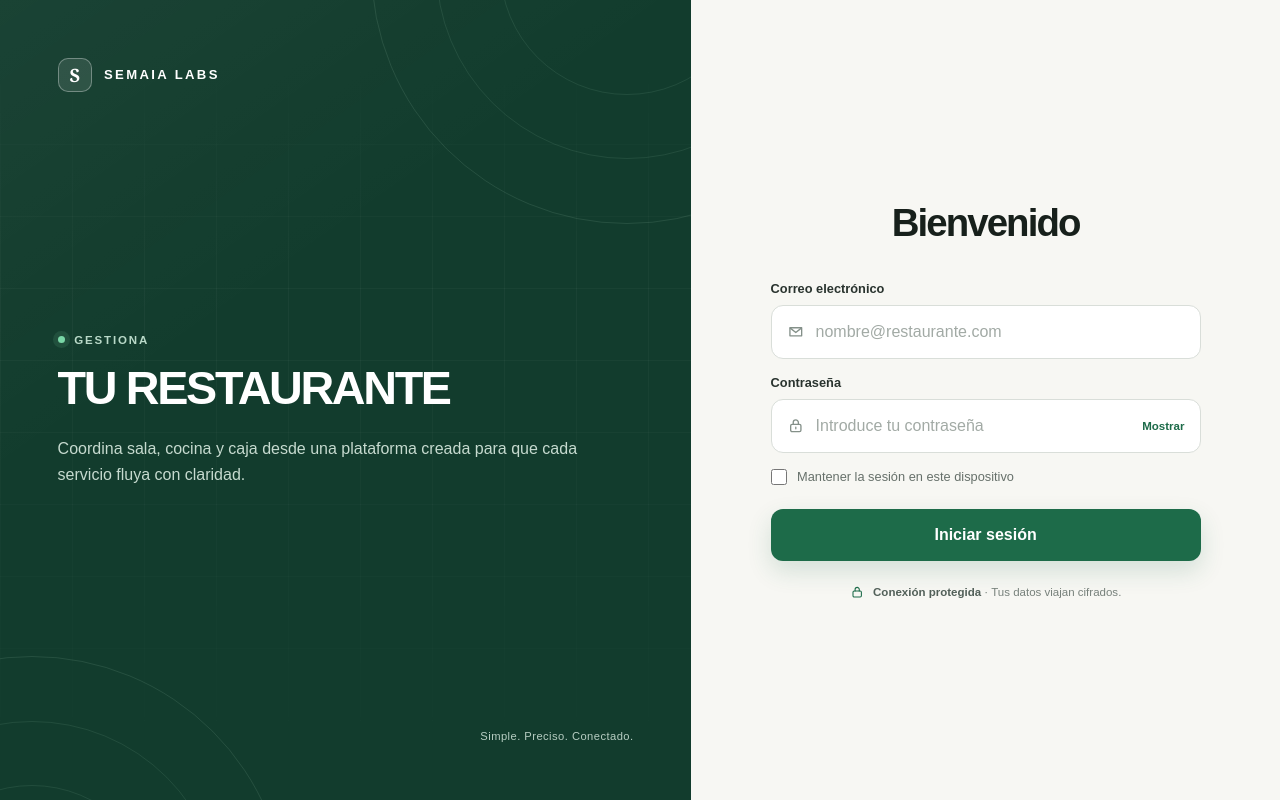
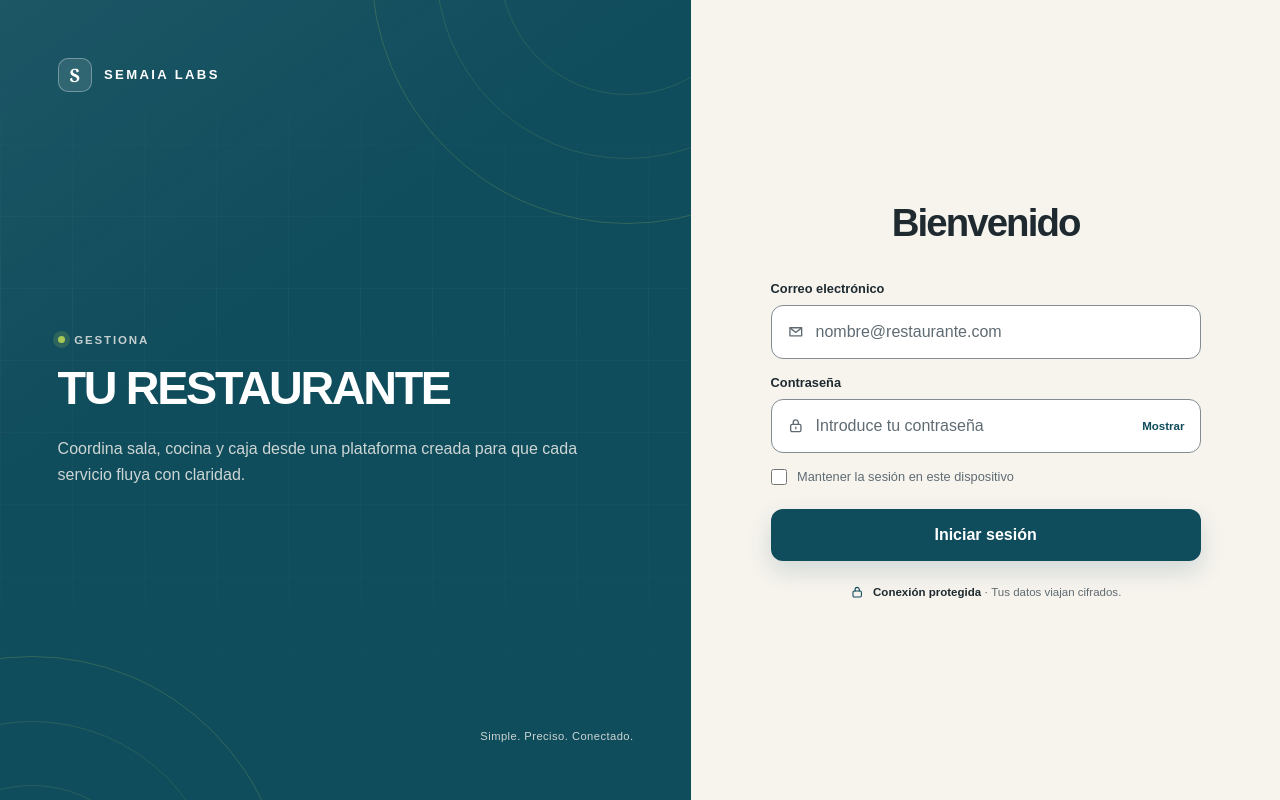
Before and after one commit to irvinvela/SGR, a Next.js app in the folder frontend/: page / in a window 1280 px wide. Built offline with nearby package versions, Linux system fonts and the light colour scheme; no server answers.

Commit message:
Adopt Creixo Mediterraneo palette across login and SGR UI.

```diff
--- a/frontend/src/app/globals.css
+++ b/frontend/src/app/globals.css
@@ -1,18 +1,46 @@
 :root {
-  --background: #f4f4f1;
-  --surface: #ffffff;
-  --surface-soft: #eef3ed;
-  --text: #17201b;
-  --muted: #66706a;
-  --border: #d9ded9;
-  --primary: #1d6b49;
-  --primary-hover: #15563a;
-  --danger: #a93838;
-  --chart-green: #2f7658;
-  --chart-blue: #587ba3;
-  --chart-amber: #c0844f;
-  --chart-violet: #806b99;
-  --chart-sage: #718d68;
+  --creixo-mediterraneo: #0f4c5c;
+  --creixo-mediterraneo-hover: #0b3c49;
+  --creixo-mediterraneo-tint: #e3edef;
+  --creixo-brote: #a7c957;
+  --creixo-sol: #f2b441;
+  --creixo-sol-tint: #fdf0d5;
+  --creixo-cal: #f7f4ee;
+  --creixo-tinta: #1e2a30;
+  --creixo-piedra: #5f6b73;
+  --creixo-border: #e2ddd3;
+  --creixo-border-input: #848c93;
+  --creixo-warning: #8a5a0b;
+  --creixo-sube: #2e7d4f;
+  --creixo-sube-tint: #eef7f1;
+  --creixo-baja: #b83a2e;
+  --creixo-baja-tint: #fbedeb;
+  --creixo-white: #ffffff;
+
+  --background: var(--creixo-cal);
+  --surface: var(--creixo-white);
+  --surface-soft: var(--creixo-mediterraneo-tint);
+  --text: var(--creixo-tinta);
+  --muted: var(--creixo-piedra);
+  --border: var(--creixo-border);
+  --border-input: var(--creixo-border-input);
+  --primary: var(--creixo-mediterraneo);
+  --primary-hover: var(--creixo-mediterraneo-hover);
+  --on-primary: var(--creixo-white);
+  --danger: var(--creixo-baja);
+  --danger-bg: var(--creixo-baja-tint);
+  --success: var(--creixo-sube);
+  --success-bg: var(--creixo-sube-tint);
+  --warning: var(--creixo-warning);
+  --warning-bg: var(--creixo-sol-tint);
+  --highlight: var(--creixo-sol);
+  --growth: var(--creixo-brote);
+  --focus-ring: rgba(15, 76, 92, 0.16);
+  --chart-green: var(--creixo-sube);
+  --chart-blue: var(--creixo-mediterraneo);
+  --chart-amber: var(--creixo-sol);
+  --chart-violet: var(--creixo-piedra);
+  --chart-sage: var(--creixo-brote);
 }
 
 * {
@@ -41,7 +69,7 @@ select {
   display: grid;
   min-height: 100vh;
   grid-template-columns: minmax(520px, 1.08fr) minmax(440px, 0.92fr);
-  background: #f7f7f3;
+  background: var(--background);
 }
 
 .brand-panel {
@@ -53,9 +81,9 @@ select {
   justify-content: space-between;
   padding: clamp(2rem, 4.5vw, 4.75rem);
   background:
-    linear-gradient(145deg, rgba(255, 255, 255, 0.035), transparent 38%),
-    #123c2d;
-  color: #ffffff;
+    linear-gradient(145deg, rgba(255, 255, 255, 0.06), transparent 38%),
+    var(--primary);
+  color: var(--on-primary);
   isolation: isolate;
 }
 
@@ -76,7 +104,7 @@ select {
   z-index: -1;
   width: 32rem;
   height: 32rem;
-  border: 1px solid rgba(180, 222, 197, 0.12);
+  border: 1px solid rgba(167, 201, 87, 0.22);
   border-radius: 50%;
   pointer-events: none;
 }
@@ -84,7 +112,7 @@ select {
 .brand-glow::before,
 .brand-glow::after {
   position: absolute;
-  border: 1px solid rgba(180, 222, 197, 0.1);
+  border: 1px solid rgba(167, 201, 87, 0.16);
   border-radius: inherit;
   content: "";
 }
@@ -121,7 +149,7 @@ select {
   border-radius: 10px;
   background: rgba(255, 255, 255, 0.1);
   place-items: center;
-  color: #ffffff;
+  color: var(--on-primary);
   font-family: Georgia, "Times New Roman", serif;
   font-size: 1.15rem;
   font-weight: 700;
@@ -149,7 +177,7 @@ select {
   align-items: center;
   gap: 0.6rem;
   margin: 0 0 1.25rem;
-  color: #b9d9c8;
+  color: rgba(247, 244, 238, 0.78);
   font-size: 0.72rem;
   font-weight: 750;
   letter-spacing: 0.16em;
@@ -160,8 +188,8 @@ select {
   width: 7px;
   height: 7px;
   border-radius: 50%;
-  background: #79d7a7;
-  box-shadow: 0 0 0 5px rgba(121, 215, 167, 0.12);
+  background: var(--growth);
+  box-shadow: 0 0 0 5px rgba(167, 201, 87, 0.18);
 }
 
 .brand-copy h1 {
@@ -177,7 +205,7 @@ select {
 .brand-copy > p:last-child {
   max-width: 520px;
   margin: 0;
-  color: #c6dacf;
+  color: rgba(247, 244, 238, 0.82);
   font-size: clamp(1rem, 1.25vw, 1.18rem);
   line-height: 1.65;
 }
@@ -187,13 +215,13 @@ select {
   align-items: center;
   justify-content: flex-end;
   gap: 1rem;
-  color: #91ada0;
+  color: rgba(247, 244, 238, 0.55);
   font-size: 0.7rem;
   letter-spacing: 0.04em;
 }
 
 .brand-footer span {
-  color: #b8cec3;
+  color: rgba(247, 244, 238, 0.82);
 }
 
 .login-panel {
@@ -241,7 +269,7 @@ select {
 }
 
 .form-field label {
-  color: #29332e;
+  color: var(--text);
   font-size: 0.8rem;
   font-weight: 750;
 }
@@ -252,7 +280,7 @@ select {
   width: 100%;
   align-items: center;
   gap: 0.7rem;
-  border: 1px solid var(--border);
+  border: 1px solid var(--border-input);
   border-radius: 12px;
   background: var(--surface);
   padding: 0 0.95rem;
@@ -262,14 +290,14 @@ select {
 .login-input-shell:focus-within {
   border-color: var(--primary);
   background: #ffffff;
-  box-shadow: 0 0 0 4px rgba(29, 107, 73, 0.1);
+  box-shadow: 0 0 0 4px rgba(15, 76, 92, 0.1);
 }
 
 .login-input-shell > svg {
   flex: 0 0 auto;
   width: 1.1rem;
   height: 1.1rem;
-  color: #849089;
+  color: var(--muted);
 }
 
 .login-input-shell input {
@@ -289,7 +317,7 @@ select {
 }
 
 .login-input-shell input::placeholder {
-  color: #a2aaa5;
+  color: var(--muted);
 }
 
 .password-toggle {
@@ -327,12 +355,12 @@ select {
   justify-content: center;
   border-radius: 12px;
   padding: 0.8rem 1.2rem;
-  box-shadow: 0 10px 24px rgba(29, 107, 73, 0.16);
+  box-shadow: 0 10px 24px rgba(15, 76, 92, 0.16);
   transition: background 150ms ease, transform 150ms ease, box-shadow 150ms ease;
 }
 
 .login-card .primary-button:hover:not(:disabled) {
-  box-shadow: 0 13px 28px rgba(29, 107, 73, 0.22);
+  box-shadow: 0 13px 28px rgba(15, 76, 92, 0.22);
   transform: translateY(-1px);
 }
 
@@ -342,7 +370,7 @@ select {
   justify-content: center;
   gap: 0.55rem;
   margin-top: 1.5rem;
-  color: #77817b;
+  color: var(--muted);
   font-size: 0.72rem;
 }
 
@@ -353,13 +381,13 @@ select {
 }
 
 .secure-note strong {
-  color: #526059;
+  color: var(--text);
 }
 
 .password-toggle:focus-visible,
 .login-card .primary-button:focus-visible,
 .remember:has(input:focus-visible) {
-  outline: 3px solid rgba(29, 107, 73, 0.22);
+  outline: 3px solid rgba(15, 76, 92, 0.22);
   outline-offset: 3px;
 }
 
@@ -377,7 +405,7 @@ select {
 .primary-button {
   width: 100%;
   background: var(--primary);
-  color: #ffffff;
+  color: var(--on-primary);
 }
 
 .primary-button:hover:not(:disabled) {
@@ -390,14 +418,18 @@ select {
 }
 
 .secondary-button {
-  border: 1px solid var(--border);
+  border: 1px solid var(--primary);
   background: var(--surface);
-  color: var(--text);
+  color: var(--primary);
+}
+
+.secondary-button:hover:not(:disabled) {
+  background: var(--surface-soft);
 }
 
 .danger-button {
   background: var(--danger);
-  color: #ffffff;
+  color: var(--on-primary);
 }
 
 .danger-button:disabled {
@@ -408,7 +440,7 @@ select {
 .error {
   margin: 0 0 1rem;
   border-radius: 8px;
-  background: #fbeaea;
+  background: var(--danger-bg);
   color: var(--danger);
   padding: 0.8rem;
   font-size: 0.875rem;
@@ -417,8 +449,8 @@ select {
 .success {
   margin: 0 0 1rem;
   border-radius: 8px;
-  background: #e1f3e8;
-  color: #145c38;
+  background: var(--success-bg);
+  color: var(--success);
   padding: 0.8rem;
   font-size: 0.875rem;
 }
@@ -436,14 +468,14 @@ select {
   height: 100vh;
   flex-direction: column;
   gap: 2rem;
-  background: #163b2c;
-  color: #ffffff;
+  background: var(--primary);
+  color: var(--on-primary);
   padding: 1.5rem;
 }
 
 .sidebar-organization {
   margin: 0.6rem 0 0;
-  color: #c9ddd1;
+  color: rgba(247, 244, 238, 0.78);
   font-size: 0.85rem;
 }
 
@@ -460,7 +492,7 @@ select {
   border: 0;
   border-radius: 8px;
   background: transparent;
-  color: #d8e6de;
+  color: rgba(247, 244, 238, 0.86);
   padding: 0.75rem;
   text-align: left;
   text-decoration: none;
@@ -470,7 +502,7 @@ select {
 .app-nav button:hover,
 .app-nav button.active {
   background: rgba(255, 255, 255, 0.12);
-  color: #ffffff;
+  color: var(--on-primary);
 }
 
 .nav-icon {
@@ -489,7 +521,7 @@ select {
   border: 1px solid rgba(255, 255, 255, 0.3);
   border-radius: 8px;
   background: transparent;
-  color: #ffffff;
+  color: var(--on-primary);
   padding: 0.7rem;
   cursor: pointer;
 }
@@ -824,8 +856,8 @@ select {
 .creation-modal-hint {
   margin: 0;
   border-radius: 8px;
-  background: #fff6dc;
-  color: #694c08;
+  background: var(--warning-bg);
+  color: var(--warning);
   padding: 0.75rem;
   font-size: 0.78rem;
 }
@@ -833,7 +865,7 @@ select {
 input,
 select {
   min-height: 42px;
-  border: 1px solid var(--border);
+  border: 1px solid var(--border-input);
   border-radius: 8px;
   background: var(--surface);
   color: var(--text);
@@ -844,7 +876,7 @@ select {
 input:focus,
 select:focus {
   border-color: var(--primary);
-  box-shadow: 0 0 0 3px rgba(29, 107, 73, 0.12);
+  box-shadow: 0 0 0 3px rgba(15, 76, 92, 0.12);
 }
 
 .forms-grid {
@@ -899,11 +931,11 @@ select:focus {
 }
 
 .table-card.status-occupied {
-  border-top-color: #bc6b19;
+  border-top-color: var(--warning);
 }
 
 .table-card.status-waiting_payment {
-  border-top-color: #9b3d86;
+  border-top-color: var(--highlight);
 }
 
 .table-card.status-out_of_service {
@@ -913,18 +945,18 @@ select:focus {
 
 .table-card.status-reserved,
 .pos-table.status-reserved {
-  border-top-color: #1d6fbf;
-  border-color: #9ec4e8;
+  border-top-color: var(--primary);
+  border-color: var(--primary);
 }
 
 .service-chip.tone-reserve[aria-pressed="true"] {
-  border-color: #1d6fbf;
-  color: #12508c;
+  border-color: var(--primary);
+  color: var(--primary);
 }
 
 .service-pill.status-reserved {
-  background: #e4f1fb;
-  color: #12508c;
+  background: var(--surface-soft);
+  color: var(--primary);
 }
 
 .view-toggle {
@@ -945,8 +977,8 @@ select:focus {
   border: 1px solid var(--border);
   border-radius: 16px;
   background:
-    linear-gradient(rgba(20, 92, 56, 0.04) 1px, transparent 1px),
-    linear-gradient(90deg, rgba(20, 92, 56, 0.04) 1px, transparent 1px),
+    linear-gradient(rgba(15, 76, 92, 0.06) 1px, transparent 1px),
+    linear-gradient(90deg, rgba(15, 76, 92, 0.06) 1px, transparent 1px),
     var(--surface);
   background-size: 28px 28px, 28px 28px, auto;
 }
@@ -990,18 +1022,18 @@ select:focus {
 }
 
 .floor-table.status-occupied {
-  border-color: #bc6b19;
-  background: #fff7ee;
+  border-color: var(--warning);
+  background: var(--warning-bg);
 }
 
 .floor-table.status-waiting_payment {
-  border-color: #9b3d86;
-  background: #f7eefb;
+  border-color: var(--highlight);
+  background: var(--warning-bg);
 }
 
 .floor-table.status-reserved {
-  border-color: #1d6fbf;
-  background: #eaf4fc;
+  border-color: var(--primary);
+  background: var(--surface-soft);
 }
 
 .floor-table.status-out_of_service {
@@ -1042,18 +1074,18 @@ select:focus {
 }
 
 .service-chip.tone-ok[aria-pressed="true"] {
-  border-color: #2f7658;
-  color: #145c38;
+  border-color: var(--success);
+  color: var(--success);
 }
 
 .service-chip.tone-warn[aria-pressed="true"] {
-  border-color: #c0844f;
-  color: #8a4b0f;
+  border-color: var(--warning);
+  color: var(--warning);
 }
 
 .service-chip.tone-bill[aria-pressed="true"] {
-  border-color: #806b99;
-  color: #5b2a9e;
+  border-color: var(--highlight);
+  color: var(--warning);
 }
 
 .service-chip strong {
@@ -1076,18 +1108,18 @@ select:focus {
 
 .service-pill.status-free,
 .service-pill.status-open {
-  background: #e1f3e8;
-  color: #145c38;
+  background: var(--success-bg);
+  color: var(--success);
 }
 
 .service-pill.status-occupied {
-  background: #fff3e0;
-  color: #8a4b0f;
+  background: var(--warning-bg);
+  color: var(--warning);
 }
 
 .service-pill.status-waiting_payment {
-  background: #efe4fb;
-  color: #5b2a9e;
+  background: var(--warning-bg);
+  color: var(--warning);
 }
 
 .service-pill.status-out_of_service,
@@ -1140,7 +1172,7 @@ select:focus {
 
 .order-row.sel {
   border-color: var(--primary);
-  box-shadow: 0 0 0 3px rgba(29, 107, 73, 0.12);
+  box-shadow: 0 0 0 3px rgba(15, 76, 92, 0.12);
 }
 
 .order-row .r1 {
@@ -1163,8 +1195,8 @@ select:focus {
 .order-lock-banner {
   margin: 0.8rem 0 0;
   border-radius: 8px;
-  background: #efe4fb;
-  color: #5b2a9e;
+  background: var(--warning-bg);
+  color: var(--warning);
   padding: 0.75rem;
   font-size: 0.82rem;
 }
@@ -1401,7 +1433,7 @@ select:focus {
   border: 0;
   border-radius: 10px;
   background: var(--primary);
-  color: #ffffff;
+  color: var(--on-primary);
   padding: 0.8rem 1rem;
   text-align: center;
   text-decoration: none;
@@ -1437,10 +1469,10 @@ select:focus {
 
 .cash-warning {
   margin: 0 0 1rem;
-  border: 1px solid #e4c77d;
+  border: 1px solid var(--highlight);
   border-radius: 8px;
-  background: #fff6dc;
-  color: #694c08;
+  background: var(--warning-bg);
+  color: var(--warning);
   padding: 0.8rem;
 }
 
@@ -1482,7 +1514,7 @@ select:focus {
 
 .checkout-order.active {
   border-color: var(--primary);
-  box-shadow: 0 0 0 2px rgba(29, 107, 73, 0.1);
+  box-shadow: 0 0 0 2px rgba(15, 76, 92, 0.1);
 }
 
 .checkout-panel > header {
@@ -1503,8 +1535,8 @@ select:focus {
 
 .payment-state {
   border-radius: 999px;
-  background: #f5e6f2;
-  color: #81316e;
+  background: var(--warning-bg);
+  color: var(--warning);
   padding: 0.4rem 0.7rem;
   font-size: 0.75rem;
   font-weight: 700;
@@ -1784,7 +1816,7 @@ select:focus {
 
 .sale-row.active {
   border-color: var(--primary);
-  box-shadow: 0 0 0 2px rgba(29, 107, 73, 0.1);
+  box-shadow: 0 0 0 2px rgba(15, 76, 92, 0.1);
 }
 
 .receipt-placeholder {
@@ -2211,7 +2243,7 @@ select:focus {
 }
 
 .report-bar-gross {
-  background: #cddbd3;
+  background: var(--surface-soft);
 }
 
 .report-bar-net {
@@ -2260,7 +2292,7 @@ select:focus {
 }
 
 .legend-gross {
-  background: #cddbd3;
+  background: var(--surface-soft);
 }
 
 .report-category-chart {
@@ -2581,7 +2613,7 @@ select:focus {
 .kitchen-ticket li.voided {
   border: 2px solid var(--danger);
   border-radius: 8px;
-  background: #fbeaea;
+  background: var(--danger-bg);
   padding: 0.6rem;
 }
 
```
